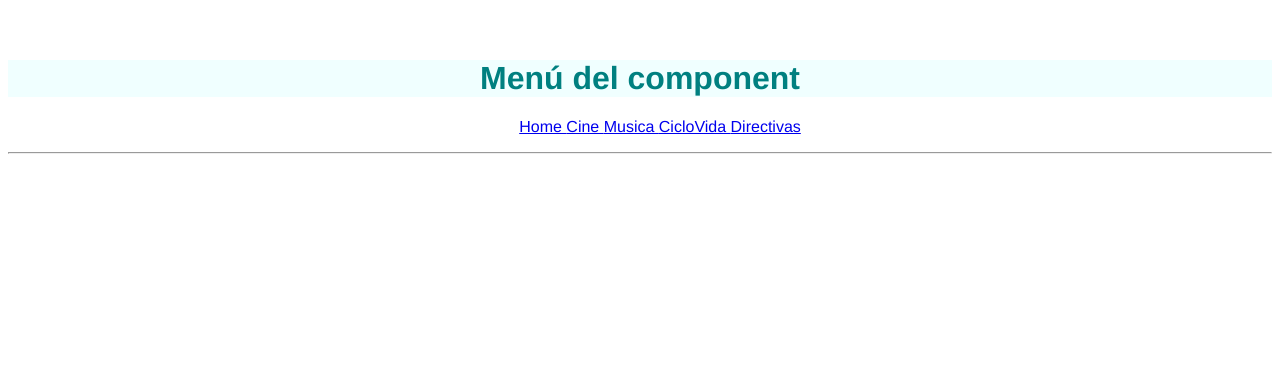
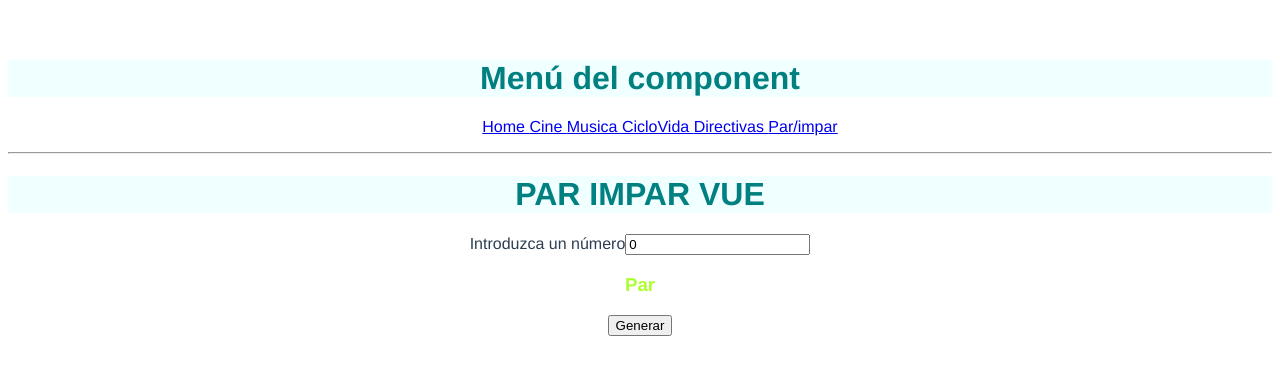
Before and after one commit to Kevbast/primervue, a Vue app: page /parimpar in a window 1280 px wide. Shown: the top 374 px of the page. Built offline with nearby package versions, Linux system fonts and the light colour scheme.

Commit message:
parimpar

```diff
--- a/src/Router.js
+++ b/src/Router.js
@@ -4,6 +4,7 @@ import DirectivasComponent from './components/DirectivasComponent.vue'
 import HomeComponent from './components/HomeComponent.vue'
 import MusicaComponent from './components/MusicaComponent.vue'
 import { createRouter,createWebHistory } from 'vue-router'
+import ParImpar from './components/ParImpar.vue'
 
 //UN ARRAY CON LAS RUTAS DE NAVEGACION
 const myRoutes=[
@@ -12,6 +13,7 @@ const myRoutes=[
     {path:"/musica",component:MusicaComponent},
     {path:"/ciclovida",component:CicloVida},
     {path:"/directivas",component:DirectivasComponent},
+    {path:"/parimpar",component:ParImpar},
 ]
 
 //CREAMOS UNA VARIBALE PARA EL ROUTER INDICANDO EL TIPO DE NAVEGACION Y LAS RUTAS
--- a/src/components/MenuComponentVue.vue
+++ b/src/components/MenuComponentVue.vue
@@ -16,6 +16,9 @@
     <li>
         <router-link to="/directivas">Directivas </router-link>
     </li>
+    <li>
+        <router-link to="/parimpar">Par/impar </router-link>
+    </li>
   </ul>
 </template>
 
--- /dev/null
+++ b/src/components/ParImpar.vue
@@ -0,0 +1,30 @@
+<template>
+  <h1>PAR IMPAR VUE</h1>
+  <label>Introduzca un número</label>
+  <input type="text" v-model="numero"/><br>
+   <!-- CONDICIONALES DENTRO DE LA ETIQUETA -->
+  <h3 v-if="numero %2==0" style="color: greenyellow;">Par</h3>
+  <h3 v-else-if="numero %2 != 0" style="color: red;">Impar</h3>
+  <button @click="nuevoNum()">Generar</button>
+
+</template>
+
+<script>
+export default {
+name:"ParImpar",
+data(){
+    return{
+        numero:0,
+    }
+},
+methods:{
+    nuevoNum(){
+
+    }
+}
+}
+</script>
+
+<style>
+
+</style>
```
